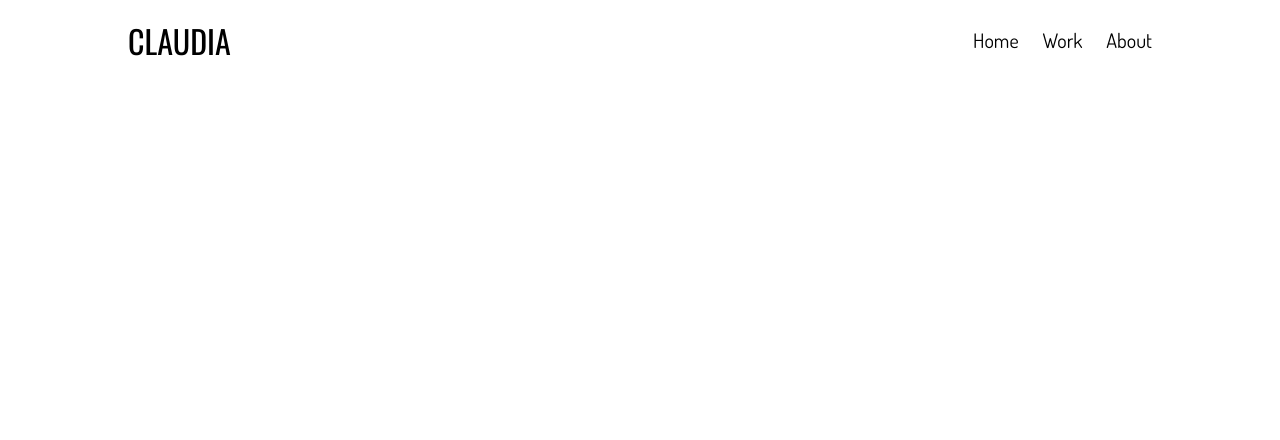
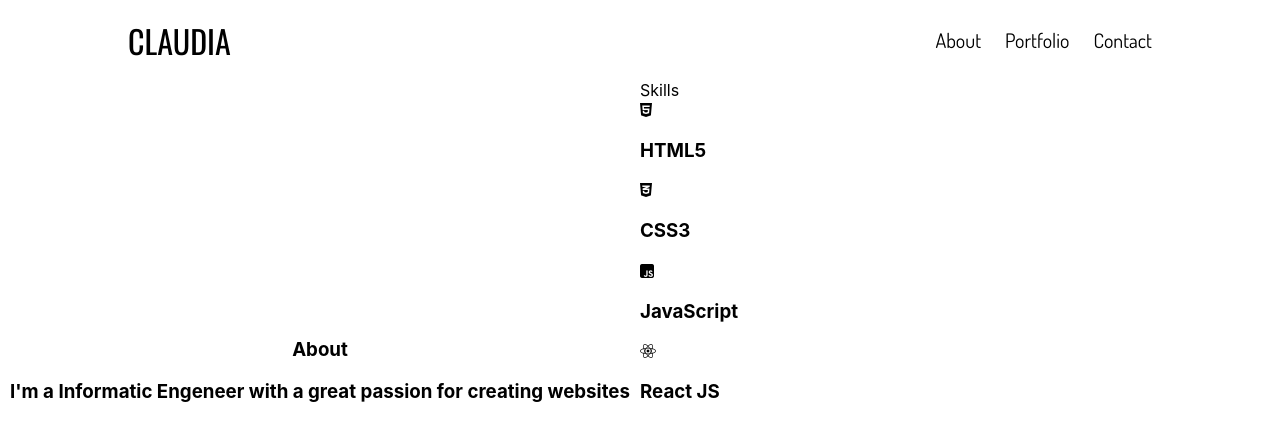
Before and after one commit to claudiamv31/portfolio, a React (Create React App) app: page / in a window 1280 px wide. Shown: the top 440 px of the page. Built offline with nearby package versions, Linux system fonts and the light colour scheme.

Commit message:
about me incorpotared

```diff
--- a/public/index.html
+++ b/public/index.html
@@ -24,6 +24,10 @@
       work correctly both with client-side routing and a non-root public URL.
       Learn how to configure a non-root public URL by running `npm run build`.
     -->
+    <script
+      src="https://kit.fontawesome.com/4b6e11f8e9.js"
+      crossorigin="anonymous"
+    ></script>
     <title>React App</title>
   </head>
   <body>
--- a/src/App.js
+++ b/src/App.js
@@ -1,10 +1,12 @@
 import "./App.css";
 import MainNavigation from "./components/MainNavigation";
+import AboutMe from "./pages/AboutMe";
 
 function App() {
   return (
     <div>
       <MainNavigation />
+      <AboutMe />
     </div>
   );
 }
--- /dev/null
+++ b/src/components/About.js
@@ -0,0 +1,18 @@
+import classes from "./About.module.css";
+
+const About = () => {
+  return (
+    <div className={classes.about}>
+      <div className={classes.name}>
+        <h3>About</h3>
+      </div>
+      <div className={classes.info}>
+        <h3>
+          I'm a Informatic Engeneer with a great passion for creating websites
+        </h3>
+      </div>
+    </div>
+  );
+};
+
+export default About;
--- /dev/null
+++ b/src/components/About.module.css
@@ -0,0 +1,12 @@
+.about {
+  width: 50%;
+  display: inline-block;
+}
+
+.name {
+  text-align: center;
+}
+
+.info {
+  text-align: center;
+}
--- a/src/components/MainNavigation.js
+++ b/src/components/MainNavigation.js
@@ -6,9 +6,9 @@ const MainNavigation = () => {
       <div className={classes.logo}>Claudia</div>
       <nav className={classes.nav}>
         <ul>
-          <li>Home</li>
-          <li>Work</li>
           <li>About</li>
+          <li>Portfolio</li>
+          <li>Contact</li>
         </ul>
       </nav>
     </header>
--- /dev/null
+++ b/src/components/Skills.js
@@ -0,0 +1,27 @@
+import classes from "./Skills.module.css";
+
+const Skills = () => {
+  return (
+    <div className={classes.skills}>
+      <div>Skills</div>
+      <div>
+        <i class="fa-brands fa-html5"></i>
+        <h3>HTML5</h3>
+      </div>
+      <div>
+        <i class="fa-brands fa-css3-alt"></i>
+        <h3>CSS3</h3>
+      </div>
+      <div>
+        <i class="fa-brands fa-square-js"></i>
+        <h3>JavaScript</h3>
+      </div>
+      <div>
+        <i class="fa-brands fa-react"></i>
+        <h3>React JS</h3>
+      </div>
+    </div>
+  );
+};
+
+export default Skills;
--- /dev/null
+++ b/src/components/Skills.module.css
@@ -0,0 +1,4 @@
+.skills {
+  width: 50%;
+  display: inline-block;
+}
--- a/src/pages/AboutMe.js
+++ b/src/pages/AboutMe.js
@@ -0,0 +1,13 @@
+import About from "../components/About";
+import Skills from "../components/Skills";
+
+const AboutMe = () => {
+  return (
+    <div>
+      <About />
+      <Skills />
+    </div>
+  );
+};
+
+export default AboutMe;
```
